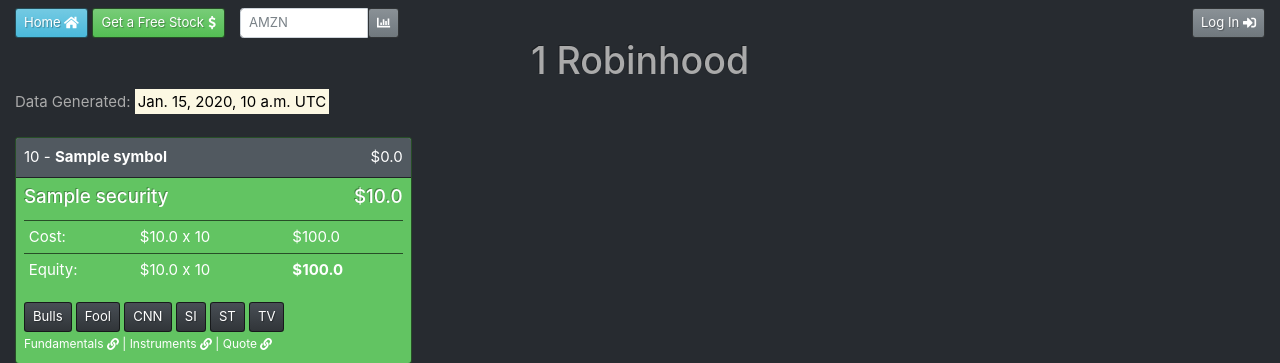
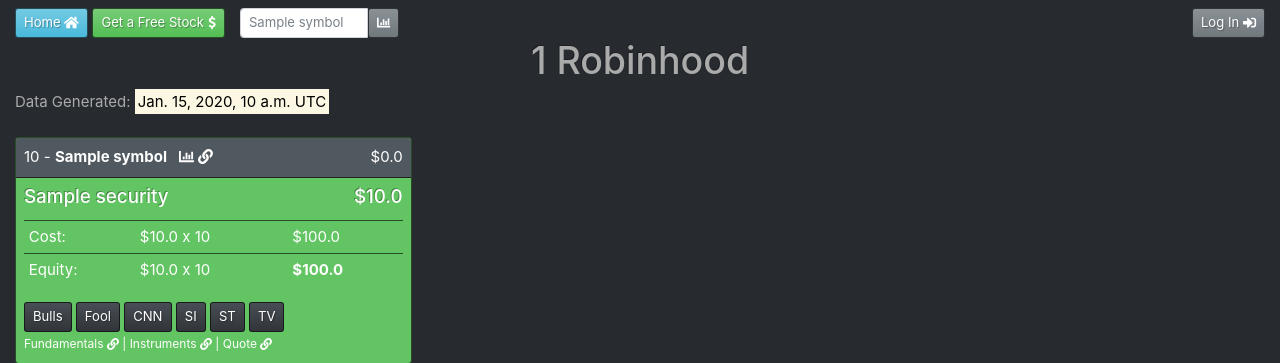
Before and after one commit to smashedr/robinhood-web, a Django app: template templates/share.html in a window 1280 px wide. Shown: the top 363 px of the page. Run offline with Django 3.2, Linux system fonts and the light colour scheme; the template is opened without the code that fills it: most values are stand-ins (such as "Sample title", 1, 10 or a date in 2020); parts of the project's set-up code (start-up, migrations or seed data) failed here and were passed over; some libraries are stand-ins or nearby versions.

Commit message:
Added graph links and share links with anchors

```diff
--- a/templates/include/securities.html
+++ b/templates/include/securities.html
@@ -1,14 +1,23 @@
 {% load rhweb_tags %}
 
 <div class="row">
-    {% for security in securities %}
+    {% for security in data.securities %}
         {% if security.security %}
             {% with price=security.average_buy_price|round_it shares=security.quantity|round_it:0 last=security.quote.last_trade_price|round_it %}
 
             <div class="col-lg-4">
                 <div class="card mt-2 mb-2 {{ security|card_class }}">
                     <div class="card-header p-2">
-                        <div class="float-left">{{ shares }} - <strong>{{ security.security.symbol }}</strong></div>
+                        <div class="float-left">
+                            <a id="{{ security.security.symbol }}"></a>{{ shares }} -
+                            <strong>{{ security.security.symbol }} </strong>
+                            <a href="{% url 'stock_view' symbol=security.security.symbol %}" target="_blank" class="ml-2">
+                                <i class="fas fa-chart-bar"></i>
+                            </a>
+                            <a href="#" class="copy-data" data-clipboard-text="https://{{ request.META.HTTP_HOST }}{% url 'share_view' share_id=data.share_id %}#{{ security.security.symbol }}">
+                                <i class="fa fa-link" aria-hidden="true"></i>
+                            </a>
+                        </div>
                         <div class="text-right">${% my_profit price last shares %}</div>
                     </div>
                     <div class="card-body p-2">
--- a/templates/main.html
+++ b/templates/main.html
@@ -55,7 +55,7 @@
                         <form method="post" action="{% url 'stock_search' %}">
                             {% csrf_token %}
                             <div class="input-group input-group-sm col-8">
-                                <input type="text" class="form-control" placeholder="AMZN" name="symbol">
+                                <input type="text" class="form-control" placeholder="{% if stock.symbol %}{{ stock.symbol }}{% else %}AMZN{% endif %}" name="symbol">
                             <span class="input-group-sm">
                                 <button class="btn btn-secondary btn-sm" type="submit"><i class="fas fa-chart-bar"></i></button>
                             </span>
--- a/templates/share.html
+++ b/templates/share.html
@@ -30,6 +30,6 @@
         </div>
     </div>
 
-    {% include 'include/securities.html' with securities=data.securities %}
+    {% include 'include/securities.html' with data=data %}
 
 {% endblock %}
```
